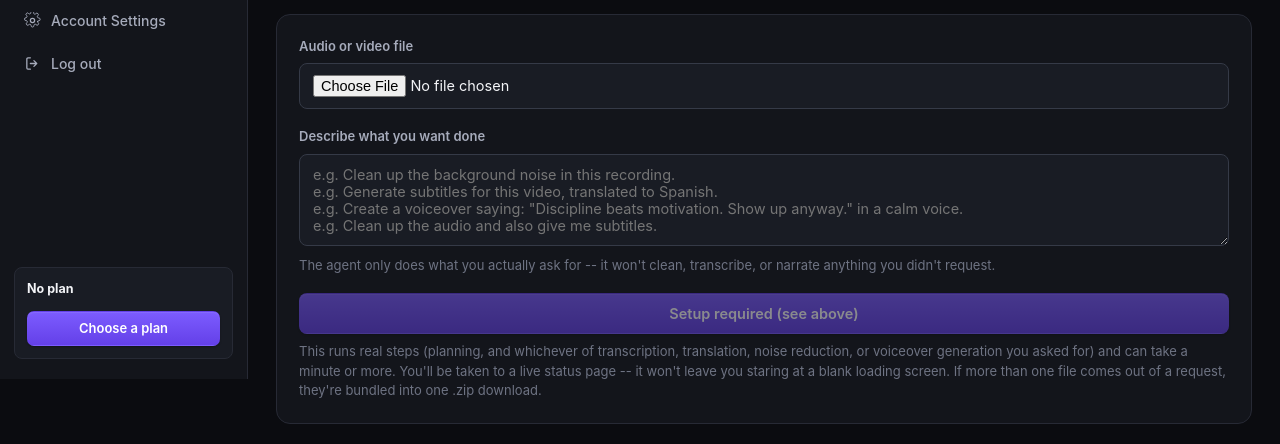
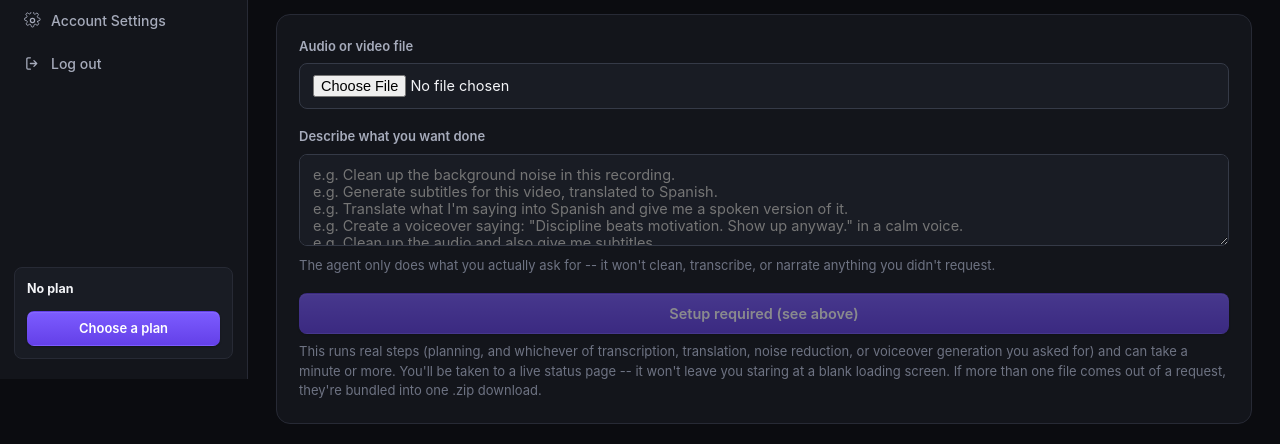
Before and after one commit to danielfakihlb/creator-hub-ai, a Python web app: template templates/audio_voice_studio.html in a window 1280 px wide. Shown: the part 421-865 px from the top of the page. Run offline with Jinja, Linux system fonts and the light colour scheme; the template is opened without the code that fills it, so the values that code supplies are empty.

Commit message:
Update audio_voice_studio.html

```diff
--- a/templates/audio_voice_studio.html
+++ b/templates/audio_voice_studio.html
@@ -33,6 +33,7 @@
       <label>Describe what you want done</label>
       <textarea name="instruction" rows="4" placeholder="e.g. Clean up the background noise in this recording.
 e.g. Generate subtitles for this video, translated to Spanish.
+e.g. Translate what I'm saying into Spanish and give me a spoken version of it.
 e.g. Create a voiceover saying: &quot;Discipline beats motivation. Show up anyway.&quot; in a calm voice.
 e.g. Clean up the audio and also give me subtitles." required></textarea>
       <div class="text-tertiary text-sm mt-1">The agent only does what you actually ask for -- it won't clean, transcribe, or narrate anything you didn't request.</div>
```
